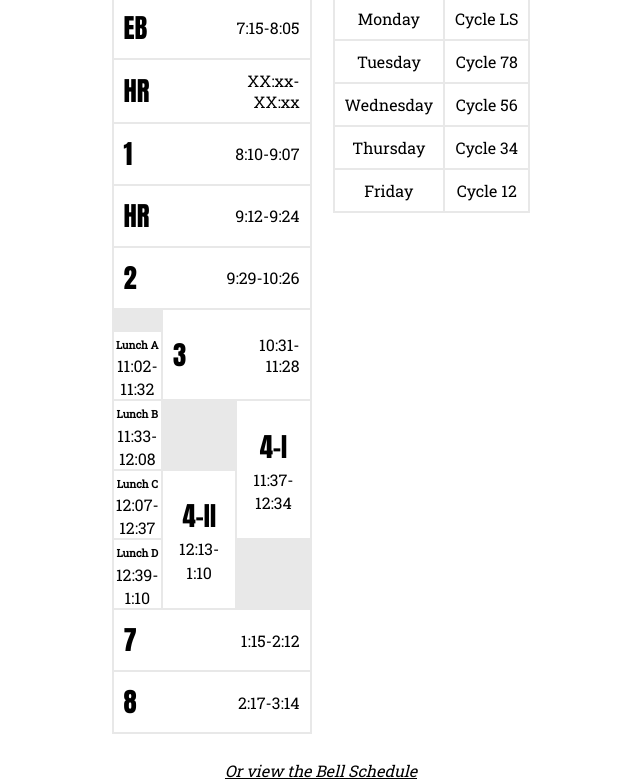
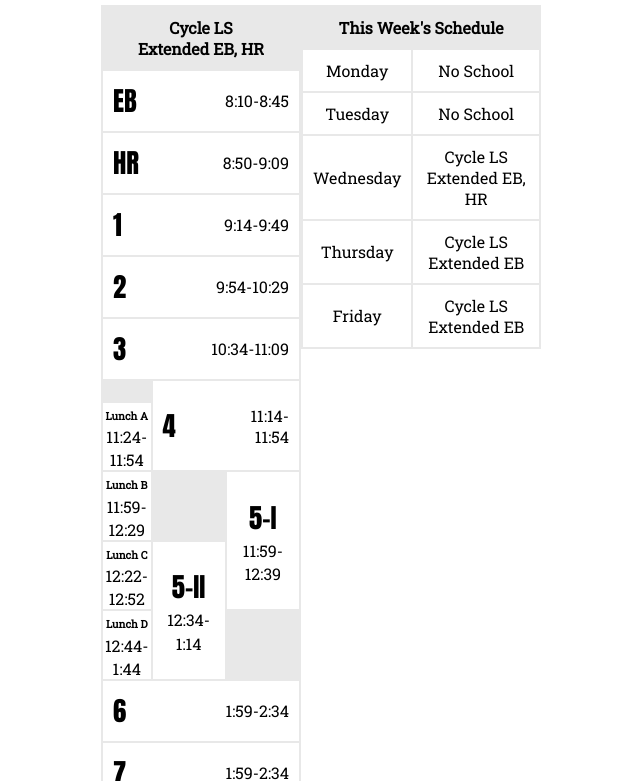
Before and after one commit to navickasm/hphscycle, a website: page index.html in a window 1280 px wide. Shown: the part 143-924 px from the top of the page, without its empty margins (319-959 px from the left). Drawn offline with Linux system fonts and the light colour scheme.

Commit message:
Temporary patch for 1st few days of school

```diff
--- a/assets/schedule.js
+++ b/assets/schedule.js
@@ -313,5 +313,14 @@ var scheduleData = [
       { "times": ["7:15", "8:05", "8:10", "9:05", null, null, "9:10", "10:05", "10:10", "11:07", "11:12", "12:09", "11:52", "12:49", "12:54", "13:49","13:54","14:49",null, null, "10:37","11:07","11:12","11:47","11:46","12:16","12:14","12:49"], "nums": ["EB", "1", null, "2", "3", "4-I", "4-II", "5", "6", null], "cycleName": "Cycle 78<br>No HR, Early Release", "h2": "Graduation for Class of 2024", "link": "https://www.dist113.org/cms/lib/IL01904711/Centricity/Domain/217/May%2021%202024%20Early%20Release%20Graduation.pdf", "base": 0 },
       { "times": ["8:10", "9:00", "9:05", "9:56", null, null, "10:01", "10:52", "10:57", "11:47", "11:52", "12:42", "12:32", "13:22", "13:27", "14:18","14:23","15:14",null, null, "10:57","11:27","11:52","12:27","12:20","12:50","12:47","13:22"], "nums": ["EB", "1", null, "2", "3", "4-I", "4-II", "7", "8", null], "cycleName": "Cycle 56<br>No HR, Late Start", "h2": "Day After Graduation", "link": "https://www.dist113.org/cms/lib/IL01904711/Centricity/Domain/217/May%2022%202024%20Late%20Start%20on%20Cycle%2056%20No%20HR.pdf", "base": 0 },
       4,5]
+  },
+  {
+    "startDate": "2024-08-12",
+    "endDate": "2024-08-16",
+    "weekSchedules": [10, 10,
+      { "times": ["8:10", "8:45", "9:14", "9:49", "9:54", "10:29", "10:34", "11:09", "11:14", "11:54", "11:59", "12:39", "12:34", "13:14", "13:59", "14:34", "13:59", "14:34", "14:39", "15:14", "11:24", "11:54", "11:59", "12:29", "12:22", "12:52", "12:44", "13:44", "8:50", "9:09"], "nums": ["EB", "1", "2", "3", "4", "5-I", "5-II", "6", "7", "8", "HR"], "cycleName": "Cycle LS<br>Extended EB, HR", "h2": "First Day of School", "link": "https://docs.google.com/document/d/16HCtZC1pftE2fYPKTqe4gl2VqLvQDiPhQw1OucuQYbg/edit", "base": 0 },
+      { "times": ["8:34", "9:09", "9:14", "9:49", "9:54", "10:29", "10:34", "11:09", "11:14", "11:54", "11:59", "12:39", "12:34", "13:14", "13:59", "14:34", "13:59", "14:34", "14:39", "15:14", "11:24", "11:54", "11:59", "12:29", "12:22", "12:52", "12:44", "13:44", null, null], "nums": ["EB", "1", "2", "3", "4", "5-I", "5-II", "6", "7", "8", null], "cycleName": "Cycle LS<br>Extended EB", "h2": "Second Day of School", "link": "https://docs.google.com/document/d/16HCtZC1pftE2fYPKTqe4gl2VqLvQDiPhQw1OucuQYbg/edit", "base": 0 },
+      { "times": ["8:34", "9:09", "9:14", "9:49", "9:54", "10:29", "10:34", "11:09", "11:14", "11:54", "11:59", "12:39", "12:34", "13:14", "13:59", "14:34", "13:59", "14:34", "14:39", "15:14", "11:24", "11:54", "11:59", "12:29", "12:22", "12:52", "12:44", "13:44", null, null], "nums": ["EB", "1", "2", "3", "4", "5-I", "5-II", "6", "7", "8", null], "cycleName": "Cycle LS<br>Extended EB", "h2": "Third Day of School", "link": "https://docs.google.com/document/d/16HCtZC1pftE2fYPKTqe4gl2VqLvQDiPhQw1OucuQYbg/edit", "base": 0 }
+      ]
   }
 ];
--- a/index.html
+++ b/index.html
@@ -39,7 +39,7 @@
           <tr>
             <td class="se" id="se-14" colspan="3">
               <div class="pcontainer">
-                <span class="pn" id="n14">HR</span>
+                <span class="pn" id="n10">HR</span>
                 <span class="pt"><span id="t28">XX:xx</span>-<span id="t29">XX:xx</span></span>
               </div>
               <div id="lb14"></div>
--- a/web/script.js
+++ b/web/script.js
@@ -157,6 +157,7 @@ function cycleNums(arr) {
     if (arr[i] == null) {
       document.getElementById("se-" + i).classList.add("hidden");
     } else {
+      console.log("n" + i);
       document.getElementById("n" + i).innerHTML = arr[i];
     }
   }
```
